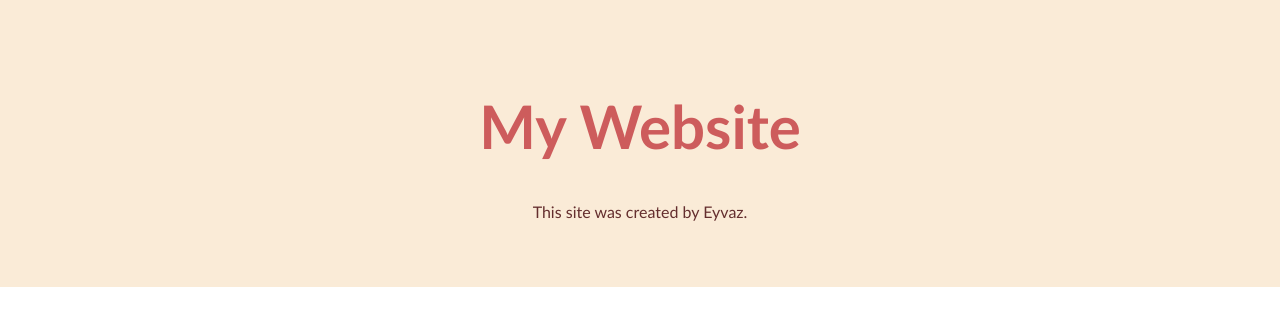
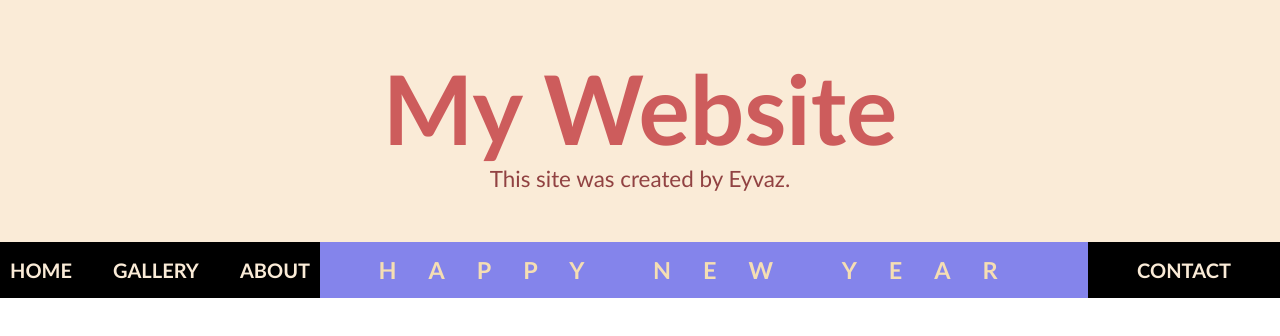
Before and after one commit to eyvazk97/Web-Site, a plain HTML site: page index.html in a window 1280 px wide. Drawn offline with Linux system fonts and the light colour scheme.

Commit message:
<nav> navbar done

```diff
--- a/css/header.css
+++ b/css/header.css
@@ -4,12 +4,13 @@
     text-align: center;
 }
 .head h1 {
-    font-size: 60px;
+    font-size: 6rem;
     font-family: 'Trebuchet MS', 'Lucida Sans Unicode', 'Lucida Grande', 'Lucida Sans', Arial, sans-serif;
     color: indianred;
 
 }
 .head p {
     font-family: 'Trebuchet MS', 'Lucida Sans Unicode', 'Lucida Grande', 'Lucida Sans', Arial, sans-serif;
-    color: rgb(100, 46, 46);
+    color: rgb(145, 66, 66);
+    font-size: 1.4rem;
 }
--- a/css/navbar.css
+++ b/css/navbar.css
@@ -0,0 +1,234 @@
+/* .navbar {
+    display: flex;
+    position: sticky;
+    flex-direction: row;
+    flex-wrap: wrap;
+    justify-content: space-between;
+    background-color: black;
+}
+.navbar a {
+    text-decoration: none;
+    color: antiquewhite;
+    padding: 0px 15px;
+}
+.navbar .nav-left-bar {
+    display: flex;
+    flex-direction: row;
+    flex-wrap: wrap;
+    flex-basis: 25%;
+    justify-content: space-evenly;
+    align-items: center;
+    box-sizing: border-box;
+    font-family: 'Trebuchet MS', 'Lucida Sans Unicode', 'Lucida Grande', 'Lucida Sans', Arial, sans-serif;
+    font-size: 20px;
+}
+.navbar .nav-right-bar {
+    display: flex;
+    flex-direction: row-reverse;
+    flex-wrap: wrap;
+    flex-basis: 25%;
+    justify-content: flex-start;
+    align-items: center;
+    font: bolder 20px 'Trebuchet MS', 'Lucida Sans Unicode', 'Lucida Grande', 'Lucida Sans';
+    box-sizing: border-box;
+    padding-right: 10px;
+}
+.navbar .nav-middle-text {
+    display: flex;
+    flex-direction: row;
+    flex-wrap: wrap;
+    flex-basis: 50%;
+    justify-content: center;
+    background-color: indianred;
+}
+.navbar .nav-middle-text p {
+    color: antiquewhite;
+    box-sizing: border-box;
+    font: bold 25px 'Trebuchet MS', 'Lucida Sans Unicode', 'Lucida Grande', 'Lucida Sans';
+}
+.navbar a:hover {
+    background-color: antiquewhite;
+    color: black;
+    background-clip: border-box;
+} */
+
+/* .navbar {
+    display: flex;
+    flex-direction: row;
+    flex-wrap: wrap;
+    width: 100%;
+    position: sticky;
+    margin: 0;
+    background-color: rgb(0, 0, 0);
+}
+
+.navbar .nav-left-bar {
+    display: flex;
+    flex-direction: row;
+    flex-wrap: wrap;
+    justify-content: space-around;
+    align-items: center;
+    flex-basis: 25%;
+}
+.navbar .nav-left-bar ul {
+    display: flex;
+    display: flex;
+    flex-direction: row;
+    flex-wrap: wrap;
+    width: 100%;
+    justify-content: space-between;
+    list-style-type: none;
+    background-color: rgb(51, 51, 51);
+    padding: 1rem;
+    margin-left: 0.5rem;
+}
+.navbar .nav-left-bar ul a {
+    text-decoration: none;
+    color: antiquewhite;
+    font-family: 'Trebuchet MS', 'Lucida Sans Unicode', 'Lucida Grande', 'Lucida Sans', Arial, sans-serif;
+    font-size: 1.1rem;
+    font-weight: bolder;
+}
+.navbar .nav-middle-text {
+    display: flex;
+    flex-direction: row;
+    flex-wrap: wrap;
+    justify-content: center;
+    align-items: center;
+    flex-basis: 50%;
+}
+.navbar .nav-middle-text p {
+    padding: 1rem;
+    color: indianred;
+    font-family: 'Trebuchet MS', 'Lucida Sans Unicode', 'Lucida Grande', 'Lucida Sans', Arial, sans-serif;
+    font-size: 1.2rem;
+    font-weight: 900;
+    letter-spacing: 2rem;
+    background-color: rgb(51, 51, 51);
+
+}
+.navbar .nav-right-bar {
+    display: flex;
+    flex-direction: row;
+    flex-wrap: wrap;
+    justify-content: space-around;
+    align-items: center;
+    flex-basis: 25%;
+    background-color: rgb(51, 51, 51);
+}
+.navbar .nav-right-bar ul {
+    display: flex;
+    display: flex;
+    flex-direction: row-reverse;
+    flex-wrap: wrap;
+    width: 100%;
+    justify-content: space-between;
+    list-style-type: none;
+}
+
+.navbar .nav-right-bar ul a {
+    text-decoration: none;
+    color: antiquewhite;
+    font-family: 'Trebuchet MS', 'Lucida Sans Unicode', 'Lucida Grande', 'Lucida Sans', Arial, sans-serif;
+    font-size: 1.1rem;
+    font-weight: bolder;
+} */
+
+* {
+    box-sizing: border-box;
+    margin: 0;
+    padding: 0;
+}
+.navbar {
+    display: flex;
+    flex-direction: row;
+    flex-wrap: wrap;
+    background-color: black;
+}
+.navbar .left-bar {
+    display: flex;
+    flex-direction: row;
+    flex-wrap: wrap;
+    justify-content: space-between;
+    align-items: center;
+    width: 100%;
+    flex-basis: 25%;
+
+}
+
+.navbar .left-bar ul {
+    display: flex;
+    flex-direction: row;
+    flex-wrap: wrap;
+    list-style-type: none;
+    justify-content: space-between;
+    align-items: center;
+    width: 100%;
+    padding: 1rem 0px;
+}
+.navbar .left-bar ul a {
+    text-decoration: none;
+    color: antiquewhite;
+    font-family: 'Trebuchet MS', 'Lucida Sans Unicode', 'Lucida Grande', 'Lucida Sans', Arial, sans-serif;
+    font-weight: bolder;
+    font-size: 20px;
+    padding: 10px;
+
+}
+.navbar .middle-bar {
+    display: flex;
+    flex-direction: row;
+    flex-wrap: wrap;
+    justify-content: center;
+    align-items: center;
+    width: 100%;
+    flex-basis: 60%;
+    letter-spacing: 2rem;
+    font-family: 'Trebuchet MS', 'Lucida Sans Unicode', 'Lucida Grande', 'Lucida Sans', Arial, sans-serif;
+    font-weight: bolder;
+    font-size: 20px;
+    color: wheat;
+    animation: anime 6s linear infinite;
+    animation-delay: -1s;
+}
+@keyframes anime {
+    0%   {background-color: rgb(132, 132, 235);}
+    25%  {background-color: rgb(179, 101, 101);}
+    50%  {background-color: rgb(82, 172, 82);}
+    75%  {background-color: rgb(208, 196, 59);}
+    100% {background-color: rgb(123, 80, 169);}
+}
+
+.navbar .right-bar {
+    display: flex;
+    flex-direction: row-reverse;
+    flex-wrap: wrap;
+    justify-content: space-around;
+    align-items: center;
+    width: 100%;
+    flex-basis: 15%;
+}
+
+.navbar .right-bar ul {
+    display: flex;
+    flex-direction: row;
+    flex-wrap: wrap;
+    justify-content: center;
+    list-style-type: none;
+    align-items: center;
+    width: 100%;
+    padding: 10px 10px;
+}
+.navbar .right-bar ul a {
+    text-decoration: none;
+    color: antiquewhite;
+    font-family: 'Trebuchet MS', 'Lucida Sans Unicode', 'Lucida Grande', 'Lucida Sans', Arial, sans-serif;
+    font-weight: bolder;
+    font-size: 20px;
+    padding: 10px 10px;
+}
+.navbar div a:hover {
+    background-color: antiquewhite;
+    color: black;
+
+}
--- a/css/style.css
+++ b/css/style.css
@@ -1,4 +1,5 @@
 @import url('header.css');
+@import url('navbar.css');
 body {
     padding: 0;
     margin: 0;
--- a/index.html
+++ b/index.html
@@ -12,6 +12,23 @@
         <h1>My Website</h1>
         <p>This site was created by Eyvaz.</p>
     </header>
+    <nav class="navbar">
+        <div class="left-bar">
+            <ul>
+                <li><a href="#">HOME</a></li>
+                <li><a href="#">GALLERY</a></li>
+                <li><a href="#">ABOUT</a></li>
+            </ul>
+        </div>
+        <div class="middle-bar">
+            <h3>HAPPY NEW YEAR</h3>
+        </div>
+        <div class="right-bar">
+            <ul>
+                <li><a href="#" name="contact">CONTACT</a></li>
+            </ul>
+        </div>
+    </nav>
 
 </body>
 </html>
```
